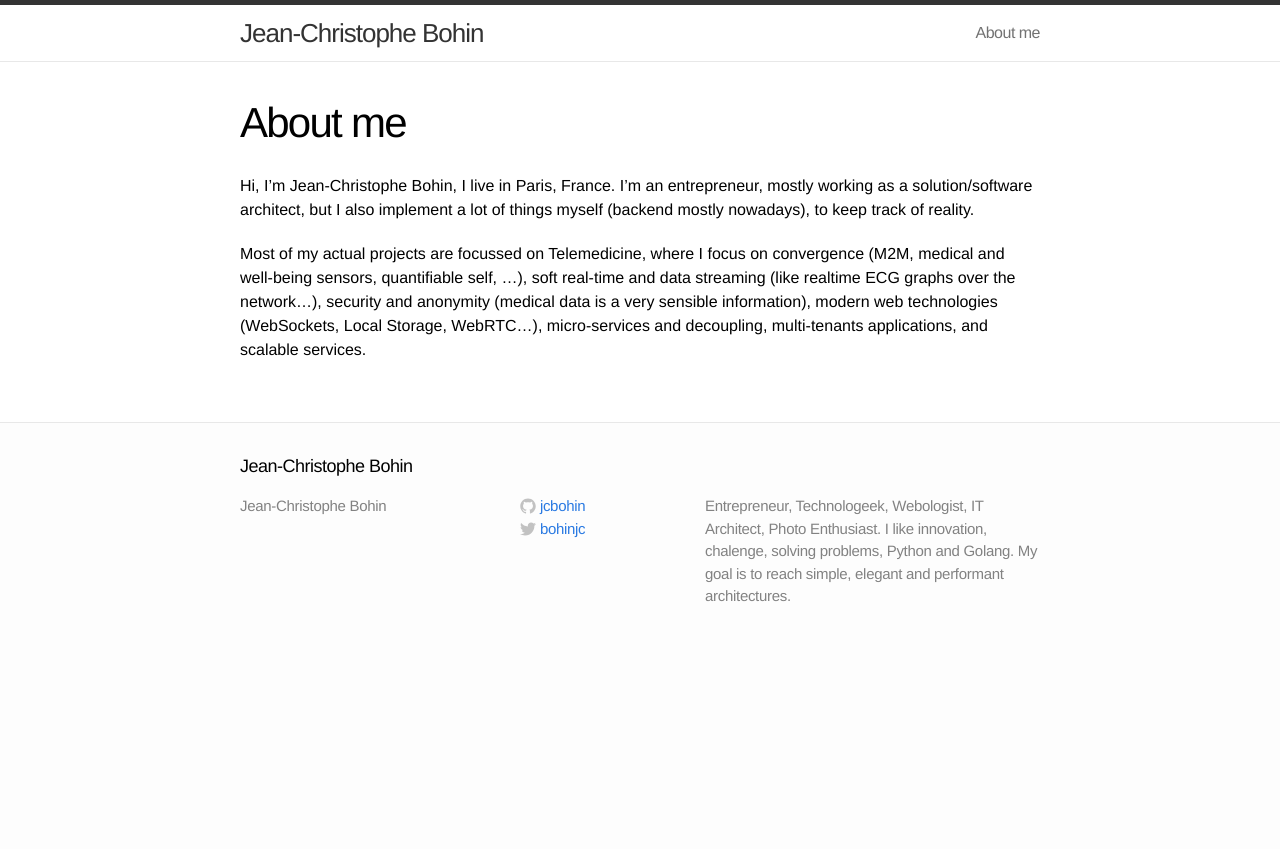
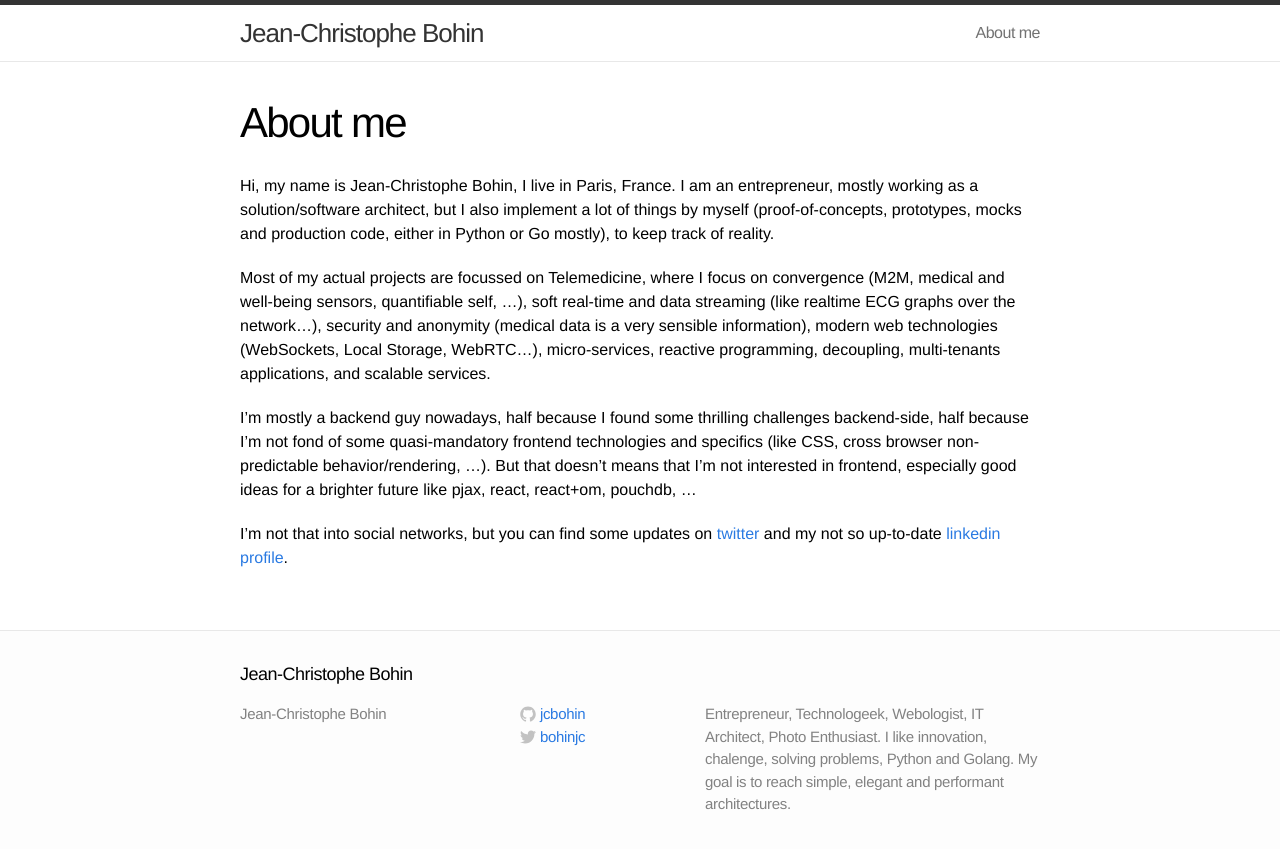
Before and after one commit to jcbohin/jcbohin.github.io, a Jekyll site: the page built from about.md, in a window 1280 px wide. Shown: the top 849 px of the page. Built offline with Jekyll 4.4.1, drawn with Linux system fonts in a browser that asks for light colours.

Commit message:
Update about.md

```diff
--- a/about.md
+++ b/about.md
@@ -4,6 +4,10 @@ title: About me
 permalink: /about/
 ---
 
-Hi, I'm Jean-Christophe Bohin, I live in Paris, France. I'm an entrepreneur, mostly working as a solution/software architect, but I also implement a lot of things myself (backend mostly nowadays), to keep track of reality.
+Hi, my name is Jean-Christophe Bohin, I live in Paris, France. I am an entrepreneur, mostly working as a solution/software architect, but I also implement a lot of things by myself (proof-of-concepts, prototypes, mocks and production code, either in Python or Go mostly), to keep track of reality.
 
-Most of my actual projects are focussed on Telemedicine, where I focus on convergence (M2M, medical and well-being sensors, quantifiable self, ...), soft real-time and data streaming (like realtime ECG graphs over the network...), security and anonymity (medical data is a very sensible information), modern web technologies (WebSockets, Local Storage, WebRTC...), micro-services and decoupling, multi-tenants applications, and scalable services.
+Most of my actual projects are focussed on Telemedicine, where I focus on convergence (M2M, medical and well-being sensors, quantifiable self, ...), soft real-time and data streaming (like realtime ECG graphs over the network...), security and anonymity (medical data is a very sensible information), modern web technologies (WebSockets, Local Storage, WebRTC...), micro-services, reactive programming, decoupling, multi-tenants applications, and scalable services.
+
+I'm mostly a backend guy nowadays, half because I found some thrilling challenges backend-side, half because I'm not fond of some quasi-mandatory frontend technologies and specifics (like CSS, cross browser non-predictable behavior/rendering, ...). But that doesn't means that I'm not interested in frontend, especially good ideas for a brighter future like pjax, react, react+om, pouchdb, ...
+
+I'm not that into social networks, but you can find some updates on [twitter](https://twitter.com/bohinjc) and my not so up-to-date [linkedin profile](linkedin.com/in/bohinjc/).
```
